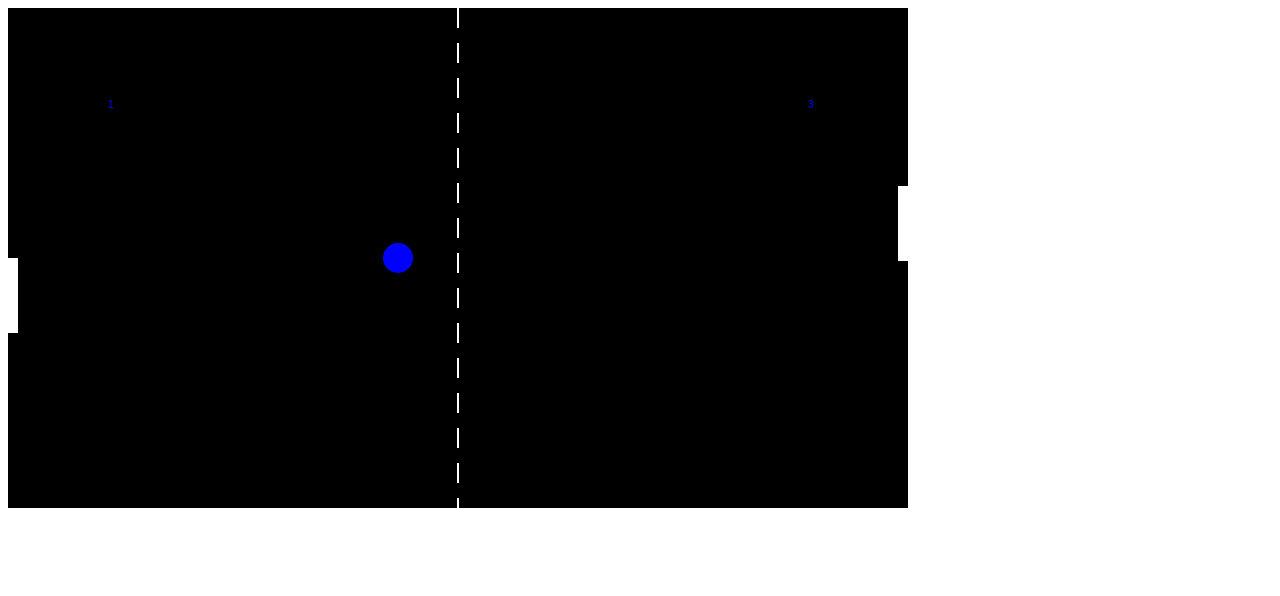
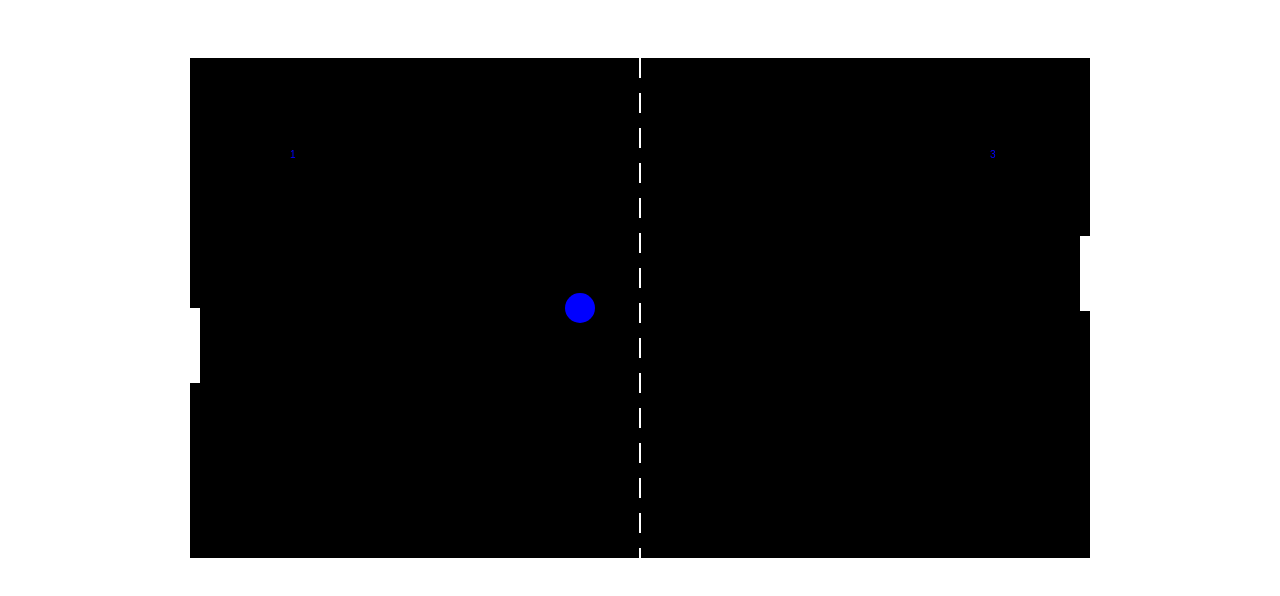
Before and after one commit to 3g2/rally, a plain HTML site: page rally.html in a window 1280 px wide. Drawn offline with Linux system fonts and the light colour scheme.

Commit message:
Centering canvas

```diff
--- /dev/null
+++ b/design.css
@@ -0,0 +1,5 @@
+#gameCanvas {
+        padding: 50px;
+        margin: auto;
+        display: block;
+    }
--- a/rally.html
+++ b/rally.html
@@ -1,11 +1,12 @@
 <!DOCTYPE html>
 <html>
 <head>
-	<title> Game </title>
+    <title> Game </title>
+    <link href="design.css" rel="stylesheet"></link>
 </head>
 <body>
-	<canvas id="gameCanvas" width="900" height="500"> </canvas>
-    <script src='ui.js'> </script>
-    <script src='rally.js'> </script>
+    <canvas id="gameCanvas" width="900" height="500"> </canvas>
+    <script src='ui.js'></script>
+    <script src='rally.js'></script>
 </body>
 </html>
--- a/rally.js
+++ b/rally.js
@@ -13,25 +13,26 @@ var paddle2Y = 250;
 
 var playerOneScore = 0;
 var playerTwoScore = 0;
-const WINNING_SCORE = 7;
+const WINNING_SCORE = 1;
 
 var showingWinScreen = false;
 
 const PADDLE_HEIGHT = 75;
 const PADDLE_THICKNESS = 10;
 
-function calculateMousePos (evt) {
+
+function calculateMousePos(evt) {
     var rect = canvas.getBoundingClientRect();
     var root = document.documentElement;
     mouseX = evt.clientX - rect.left - root.scrollLeft;
     mouseY = evt.clientY - rect.top - root.scrollTop;
     return {
-			x:mouseX,
-			y:mouseY
+        x: mouseX,
+        y: mouseY
     };
 }
 
-function endGameMouseClick (evt) {
+function endGameMouseClick(evt) {
     if (showingWinScreen) {
         playerOneScore = 0;
         playerTwoScore = 0;
@@ -39,42 +40,44 @@ function endGameMouseClick (evt) {
     }
 }
 
-window.onload = function() {
+window.onload = function () {
     canvas = document.getElementById('gameCanvas');
     canvasContext = canvas.getContext('2d');
 
     var fps = 60;
-		setInterval(function() {
+    setInterval(function () {
         drawEverything();
         moveEverything();
-        }, 1000/fps);
+    }, 1000 / fps);
 
-        canvas.addEventListener('mousedown',endGameMouseClick);
+    canvas.addEventListener('mousedown', endGameMouseClick);
 
     canvas.addEventListener('mousemove',
         function (evt) {
             var mousePos = calculateMousePos(evt);
-				paddle1Y = mousePos.y - (PADDLE_HEIGHT/2);
+            paddle1Y = mousePos.y - (PADDLE_HEIGHT / 2);
         });
 }
 
 function computerMovement() {
 
-	var paddle2YCenter = paddle2Y + (PADDLE_HEIGHT/2);
-	if(paddle2YCenter < ballY - 35) {
+    var paddle2YCenter = paddle2Y + (PADDLE_HEIGHT / 2);
+    if (paddle2YCenter < ballY - 35) {
         paddle2Y += 8;
-	} else if (paddle2YCenter > ballY + 35){
+    } else if (paddle2YCenter > ballY + 35) {
         paddle2Y -= 8;
     }
 }
 
 function ballReset(player) {
-    if (playerOneScore >= WINNING_SCORE ||
-        playerTwoScore >= WINNING_SCORE) {
-            showingWinScreen = true;
+    if (playerOneScore === WINNING_SCORE) {
+        alert('Player 1 wins!!!');
     }
-    ballX = canvas.width/2;
-    ballY = canvas.height/2;
+    if (playerTwoScore === WINNING_SCORE) {
+        alert('Player 2 wins!!!!');
+    }
+    ballX = canvas.width / 2;
+    ballY = canvas.height / 2;
     ballSpeedY = 0;
 
     if (player === PLAYER_ONE) {
@@ -85,10 +88,10 @@ function ballReset(player) {
     }
 }
 
-function moveEverything () {
+function moveEverything() {
     computerMovement();
 
-    if (showingWinScreen){
+    if (showingWinScreen) {
         return;
     }
 
@@ -96,23 +99,25 @@ function moveEverything () {
     ballY = ballY + ballSpeedY;
 
     if (ballX < 40) {
-    if(ballY > paddle1Y && ballY < paddle1Y+PADDLE_HEIGHT) {
+        if (ballY > paddle1Y && ballY < paddle1Y + PADDLE_HEIGHT) {
             ballSpeedX = -ballSpeedX;
-        var deltaY = ballY - (paddle1Y+PADDLE_HEIGHT/2);
+            var deltaY = ballY - (paddle1Y + PADDLE_HEIGHT / 2);
             ballSpeedY = deltaY * 0.35;
         }
         else {
             ballReset(PLAYER_TWO); //Must be BEFORE ballReset();
-            playerTwoScore++;
+            ++playerTwoScore;
+            console.log('updating player2 score to', playerTwoScore);
         }
     }
     if (ballX > 860) {
-    if(ballY > paddle2Y && ballY < paddle2Y+PADDLE_HEIGHT) {
+        if (ballY > paddle2Y && ballY < paddle2Y + PADDLE_HEIGHT) {
             ballSpeedX = -ballSpeedX;
         }
         else {
             ballReset();
-        playerOneScore++; //Must be BEFORE ballReset();
+            ++playerOneScore; //Must be BEFORE ballReset();
+            console.log('updating player1 score to', playerOneScore);
         }
     }
 
--- a/ui.js
+++ b/ui.js
@@ -5,13 +5,15 @@ function drawEverything () {
 
     if(showingWinScreen){
         canvasContext.fillStyle = 'white';
+        canvasContext.textAlign = 'center';
+        canvasContext.textBaseline = 'middle';
         canvasContext.fillText("Game Over. Click to Continue.", 450, 150);
 
         if (playerOneScore >= WINNING_SCORE) {
-            canvasContext.fillText("Player one has won!")
+            canvasContext.fillText("Player one has won!", canvas.width, canvas.height)
         }
         else if (playerTwoScore >= WINNING_SCORE) {
-            canvasContext.fillText("Player two has won!", 450, 100)
+            canvasContext.fillText("Player two has won!", canvas.width, canvas.height)
         }
 
     return;
```
Lines whose indentation alone changed are shown as unchanged.
